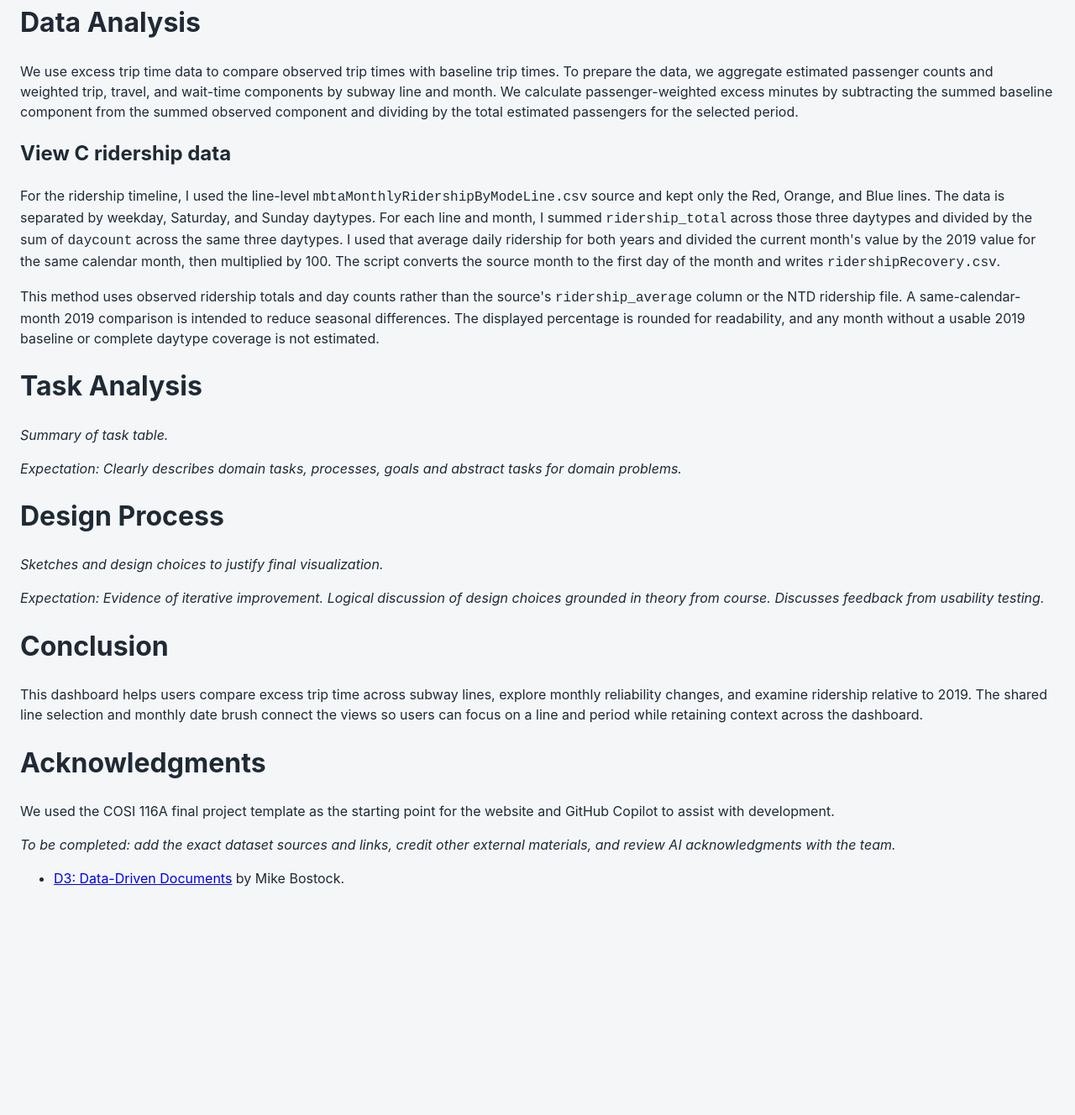
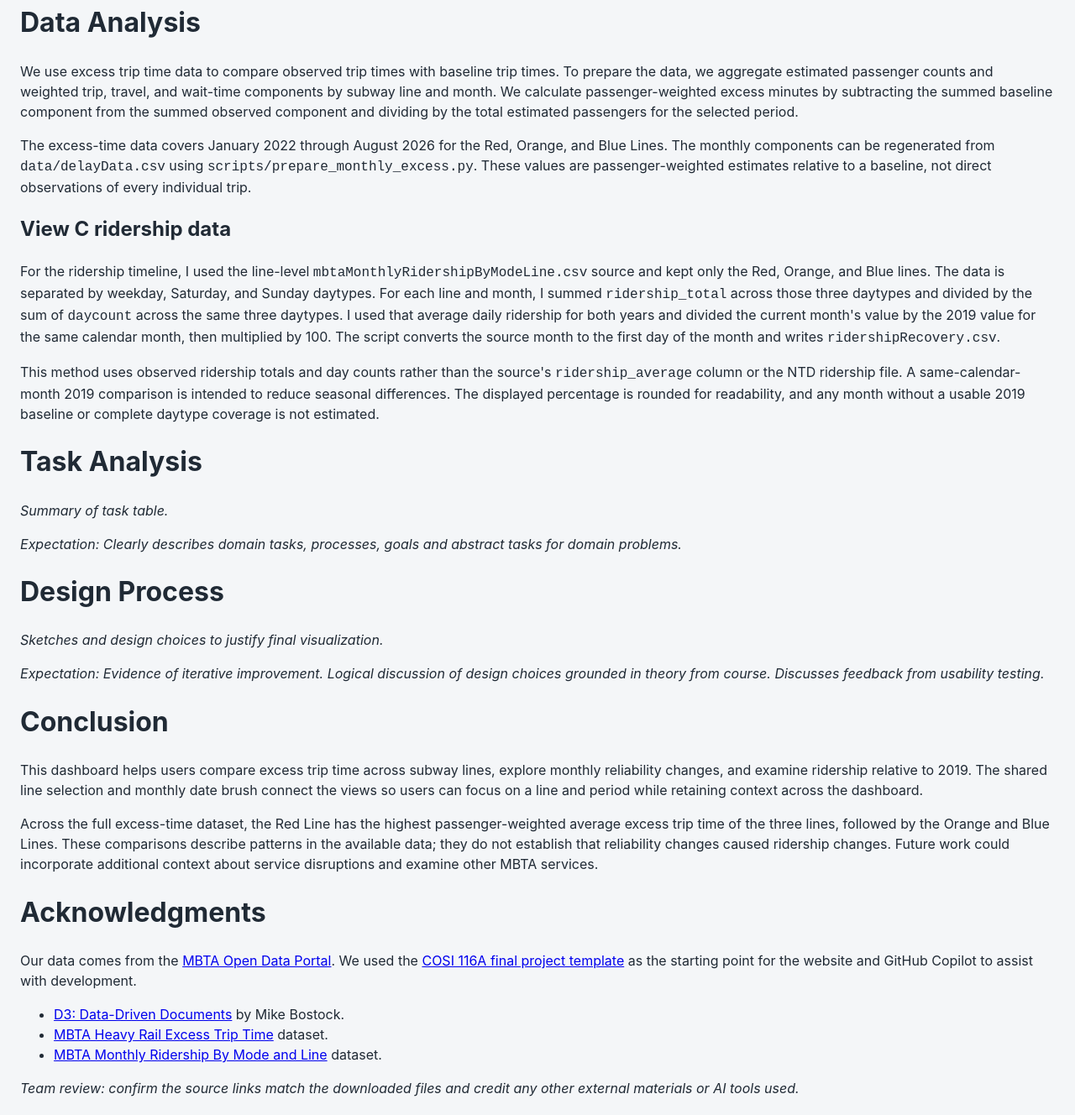
Before and after one commit to bchopra785/mbta-reliability-dashboard, a plain HTML site: page index.html in a window 1280 px wide. Shown: the part 2892-4220 px from the top of the page at 84% size. Before the commit the page ends 3998 px from the top, so only its background shows below. Drawn offline with Linux system fonts and the light colour scheme.

Commit message:
Update Sprint 2 documentation and code comments
Co-authored-by: Copilot <223556219+Copilot@users.noreply.github.com>

```diff
--- a/css/style.css
+++ b/css/style.css
@@ -104,6 +104,7 @@ button:focus-visible {
   outline-offset: 2px;
 }
 
+/* View A spans both rows; the timelines share the second column. */
 .dashboard-grid {
   display: grid;
   grid-template-columns: minmax(0, 0.95fr) minmax(0, 1.8fr);
@@ -164,6 +165,12 @@ button:focus-visible {
   color: #28559a;
 }
 
+/* Long filenames should not force the write-up wider than the screen. */
+.content-column code {
+  overflow-wrap: anywhere;
+}
+
+/* Stack the charts on narrow screens. */
 @media (max-width: 760px) {
   body {
     padding: 24px 16px;
--- a/index.html
+++ b/index.html
@@ -108,6 +108,7 @@
 
     <h1>Data Analysis</h1>
     <p>We use excess trip time data to compare observed trip times with baseline trip times. To prepare the data, we aggregate estimated passenger counts and weighted trip, travel, and wait-time components by subway line and month. We calculate passenger-weighted excess minutes by subtracting the summed baseline component from the summed observed component and dividing by the total estimated passengers for the selected period.</p>
+    <p>The excess-time data covers January 2022 through August 2026 for the Red, Orange, and Blue Lines. The monthly components can be regenerated from <code>data/delayData.csv</code> using <code>scripts/prepare_monthly_excess.py</code>. These values are passenger-weighted estimates relative to a baseline, not direct observations of every individual trip.</p>
 
     <h2>View C ridership data</h2>
     <p>For the ridership timeline, I used the line-level <code>mbtaMonthlyRidershipByModeLine.csv</code> source and kept only the Red, Orange, and Blue lines. The data is separated by weekday, Saturday, and Sunday daytypes. For each line and month, I summed <code>ridership_total</code> across those three daytypes and divided by the sum of <code>daycount</code> across the same three daytypes. I used that average daily ridership for both years and divided the current month's value by the 2019 value for the same calendar month, then multiplied by 100. The script converts the source month to the first day of the month and writes <code>ridershipRecovery.csv</code>.</p>
@@ -131,16 +132,19 @@
     <h1>Conclusion</h1>
 
     <p>This dashboard helps users compare excess trip time across subway lines, explore monthly reliability changes, and examine ridership relative to 2019. The shared line selection and monthly date brush connect the views so users can focus on a line and period while retaining context across the dashboard.</p>
+    <p>Across the full excess-time dataset, the Red Line has the highest passenger-weighted average excess trip time of the three lines, followed by the Orange and Blue Lines. These comparisons describe patterns in the available data; they do not establish that reliability changes caused ridership changes. Future work could incorporate additional context about service disruptions and examine other MBTA services.</p>
 
 
     <h1>Acknowledgments</h1>
 
-    <p>We used the COSI 116A final project template as the starting point for the website and GitHub Copilot to assist with development.</p>
-    <p><em>To be completed: add the exact dataset sources and links, credit other external materials, and review AI acknowledgments with the team.</em></p>
+    <p>Our data comes from the <a href="https://mbta-massdot.opendata.arcgis.com/">MBTA Open Data Portal</a>. We used the <a href="https://github.com/COSI116A-Brandeis-Infovis/COSI-116A-Final-Project-Template">COSI 116A final project template</a> as the starting point for the website and GitHub Copilot to assist with development.</p>
 
     <ul>
       <li><a href="https://d3js.org/">D3: Data-Driven Documents</a> by Mike Bostock.</li>
+      <li><a href="https://mbta-massdot.opendata.arcgis.com/datasets/mbta-heavy-rail-excess-trip-time/about">MBTA Heavy Rail Excess Trip Time</a> dataset.</li>
+      <li><a href="https://mbta-massdot.opendata.arcgis.com/datasets/2048258a18354256a650d41f8fe4532c_0/about">MBTA Monthly Ridership By Mode and Line</a> dataset.</li>
     </ul>
+    <p><em>Team review: confirm the source links match the downloaded files and credit any other external materials or AI tools used.</em></p>
 
   </div>
 
--- a/js/dashboard.js
+++ b/js/dashboard.js
@@ -26,6 +26,7 @@
 
   function snapshotState() {
     const { selectedLine, startDate, endDate } = window.dashboardState;
+    // Give each chart its own dates so it cannot mutate the shared selection.
     return {
       selectedLine,
       startDate: startDate === null ? null : new Date(startDate.getTime()),
@@ -70,6 +71,7 @@
       throw new TypeError(`${chartNames[name]} must be a function before registering ${name}.`);
     }
     chartUpdates.set(name, update);
+    // Apply the current selection even if this chart finished loading later.
     updateChart(name, update);
     updateNotice();
   };
--- a/js/reliability.js
+++ b/js/reliability.js
@@ -39,6 +39,7 @@
         x(new Date(state.endDate.getFullYear(), state.endDate.getMonth() + 1, 1))
       ]
       : null;
+    // Moving the brush emits an end event; suppress it while applying shared state.
     syncingBrush = true;
     brushGroup.call(brush.move, selection);
     syncingBrush = false;
@@ -241,6 +242,7 @@
 
       const [left, right] = event.selection;
       const bisect = d3.bisector((date) => date);
+      // Snap the brush to whole months, including the final selected month.
       const startIndex = Math.max(0, bisect.right(dates, x.invert(left)) - 1);
       const endIndex = Math.min(
         dates.length - 1,
--- a/js/ridership.js
+++ b/js/ridership.js
@@ -53,6 +53,7 @@
       return;
     }
     const start = new Date(state.startDate.getFullYear(), state.startDate.getMonth(), 1);
+    // The shared end month is inclusive, so shade through the start of the next month.
     const endExclusive = new Date(state.endDate.getFullYear(), state.endDate.getMonth() + 1, 1);
     const xStart = chartX(start);
     const xEnd = chartX(endExclusive);
```
Also changed, not shown: 2 other files.
